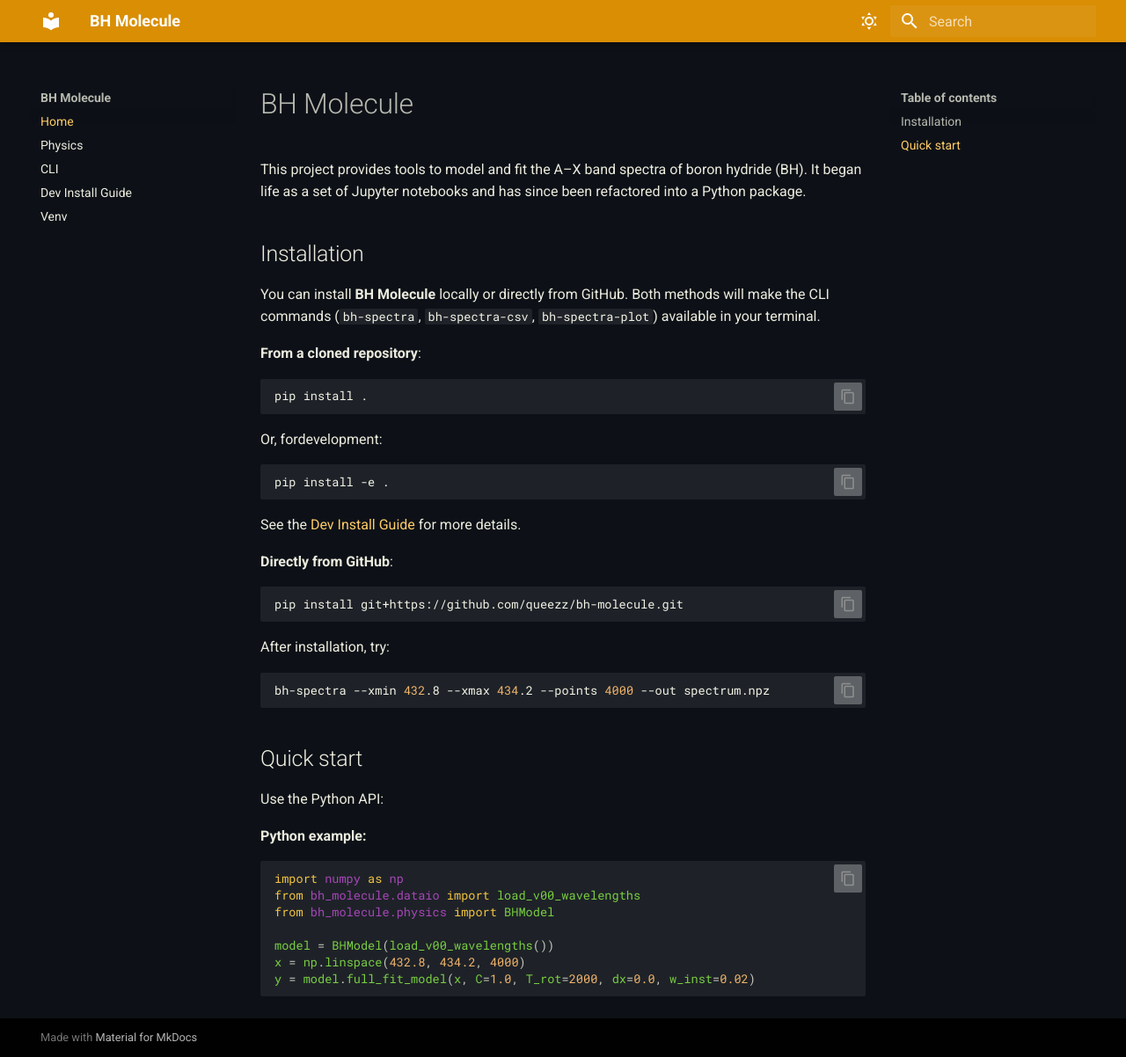
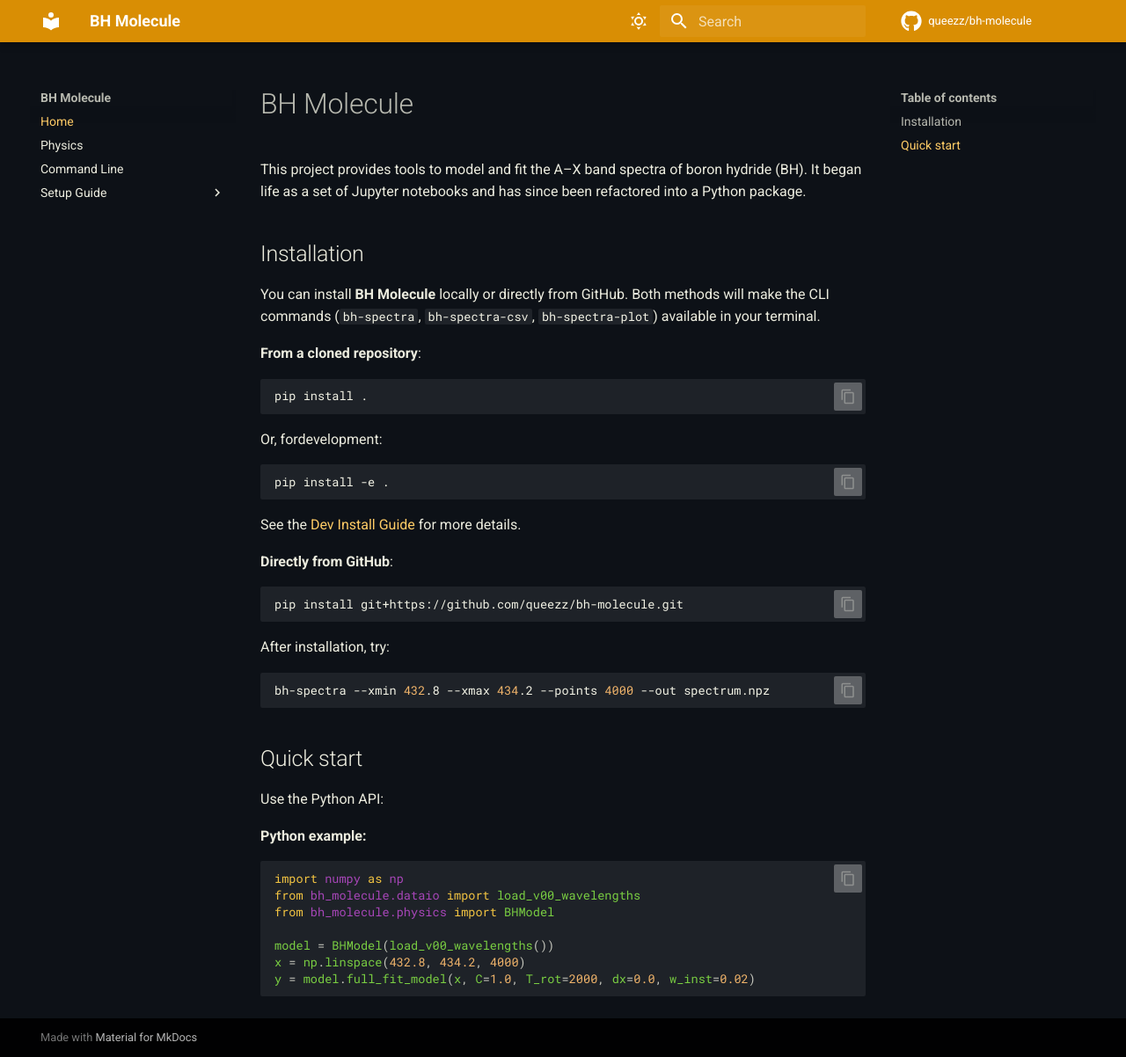
Before and after one commit to queezz/bh-molecule, an MkDocs documentation site: the page built from docs/index.md, in a window 1280 px wide and 1202 px high. Shown: the whole window at 88% size. Built offline with MkDocs 1.6.1 and Material for MkDocs 9.7.7, drawn with Linux system fonts in a browser that asks for light colours; comment, search, counter and statistics services are not loaded.

Commit message:
upd: docs

```diff
--- a/mkdocs.yml
+++ b/mkdocs.yml
@@ -1,5 +1,6 @@
 site_name: BH Molecule
 docs_dir: docs
+
 theme:
   name: material
   features:
@@ -19,6 +20,8 @@ theme:
       toggle:
         icon: material/weather-night
         name: Switch to dark mode
+  icon:
+    repo: fontawesome/brands/github
 plugins:
   - search
 markdown_extensions:
@@ -44,9 +47,15 @@ extra_javascript:
   - https://cdn.jsdelivr.net/npm/mathjax@3/es5/tex-mml-chtml.js
 extra_css:
   - styles/brand.css
+
+# Top-right repo link
+repo_url: https://github.com/queezz/bh-molecule
+repo_name: queezz/bh-molecule
+
 nav:
   - Home: index.md
   - Physics: physics.md
-  - CLI: cli_commands.md
-  - Dev Install Guide: dev-install-guide.md
-  - Venv: venv-outside-synced-folders.md
+  - Command Line: cli_commands.md
+  - Setup Guide:
+      - Dev Install: dev-install-guide.md
+      - Venv & Sync: venv-outside-synced-folders.md
```
